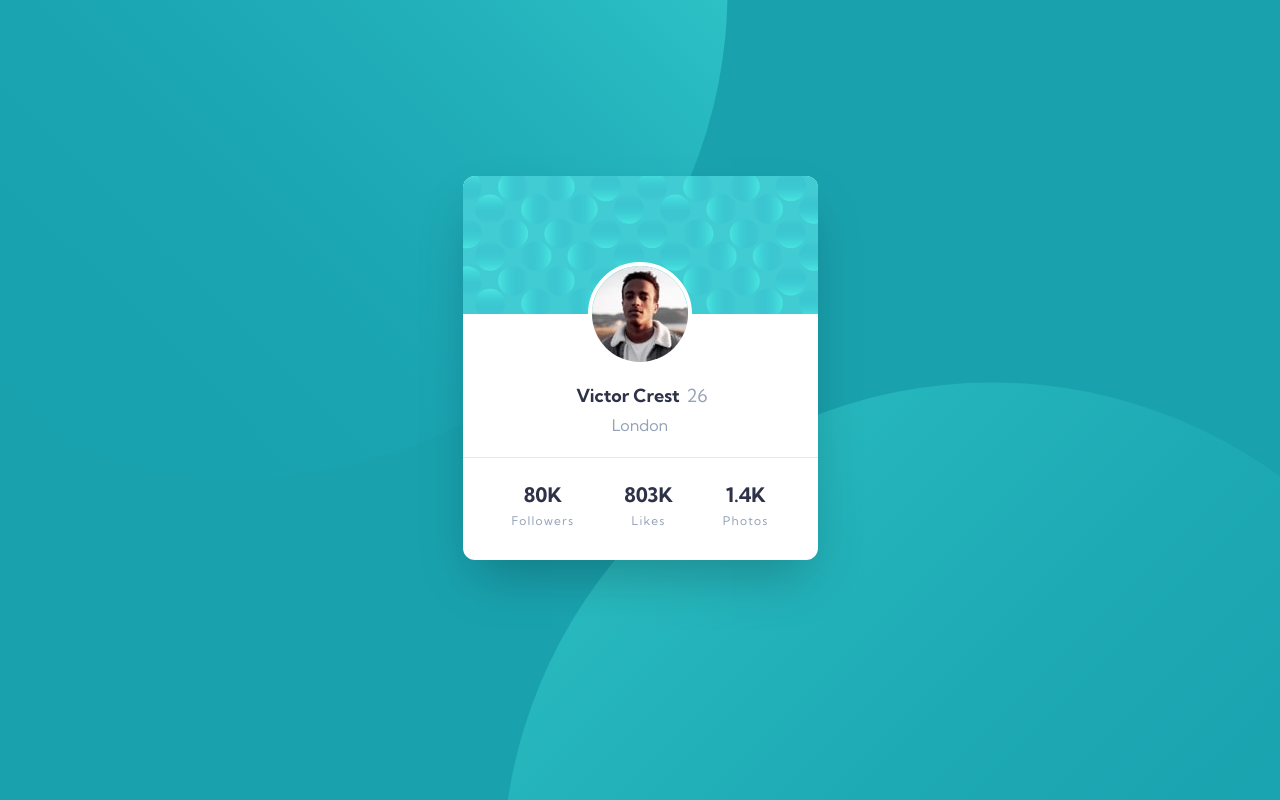
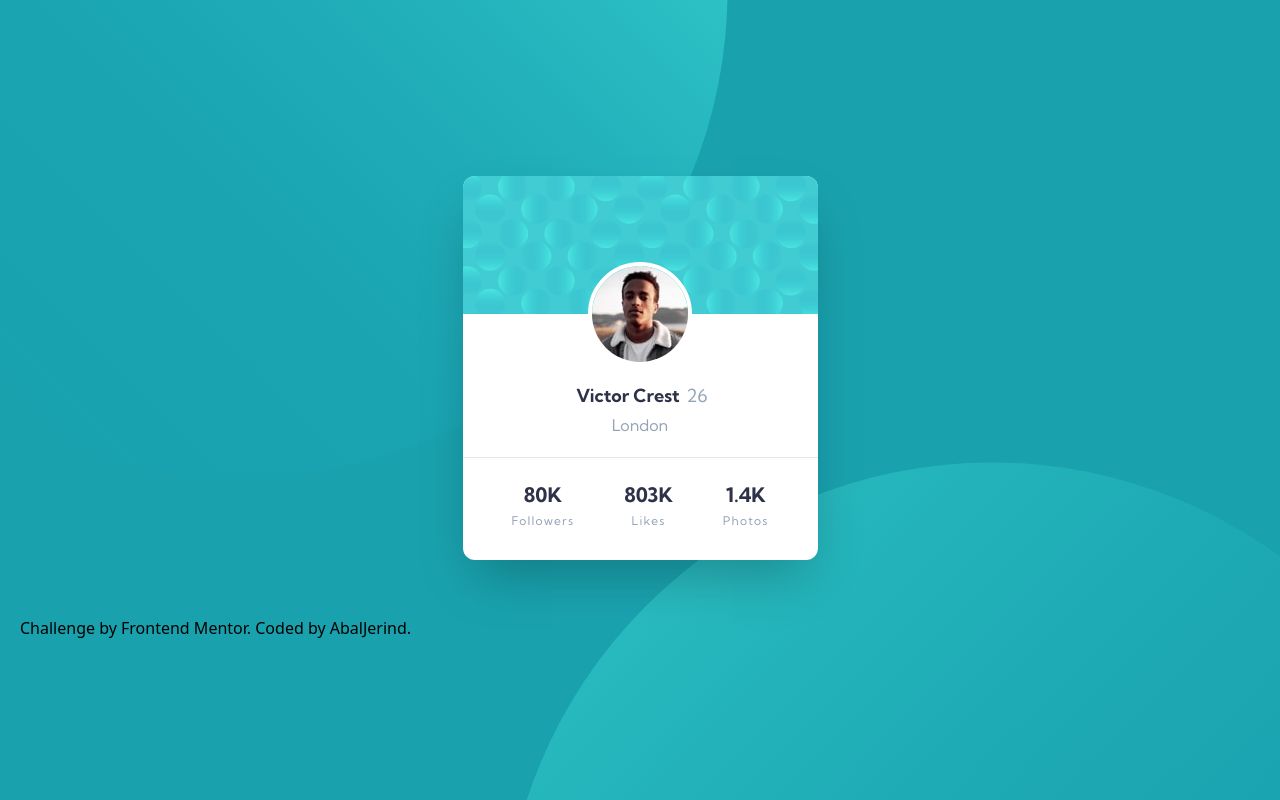
Before and after one commit to Abaljerind/profile-card-component, a website: page index.html in a window 1280 px wide. Drawn offline with Linux system fonts and the light colour scheme.

Commit message:
attribution

```diff
--- a/index.html
+++ b/index.html
@@ -50,6 +50,9 @@
       </div>
     </section>
 
-    <!-- <div class="attribution">Challenge by <a href="https://www.frontendmentor.io?ref=challenge" target="_blank">Frontend Mentor</a>. Coded by <a href="#">Your Name Here</a>.</div> -->
+    <div class="attribution ml-5 mt-14">
+      Challenge by <a href="https://www.frontendmentor.io?ref=challenge" target="_blank">Frontend Mentor</a>. Coded by
+      <a href="https://www.frontendmentor.io/profile/Abaljerind">AbalJerind</a>.
+    </div>
   </body>
 </html>
```
Also changed, not shown: css/output.css.
